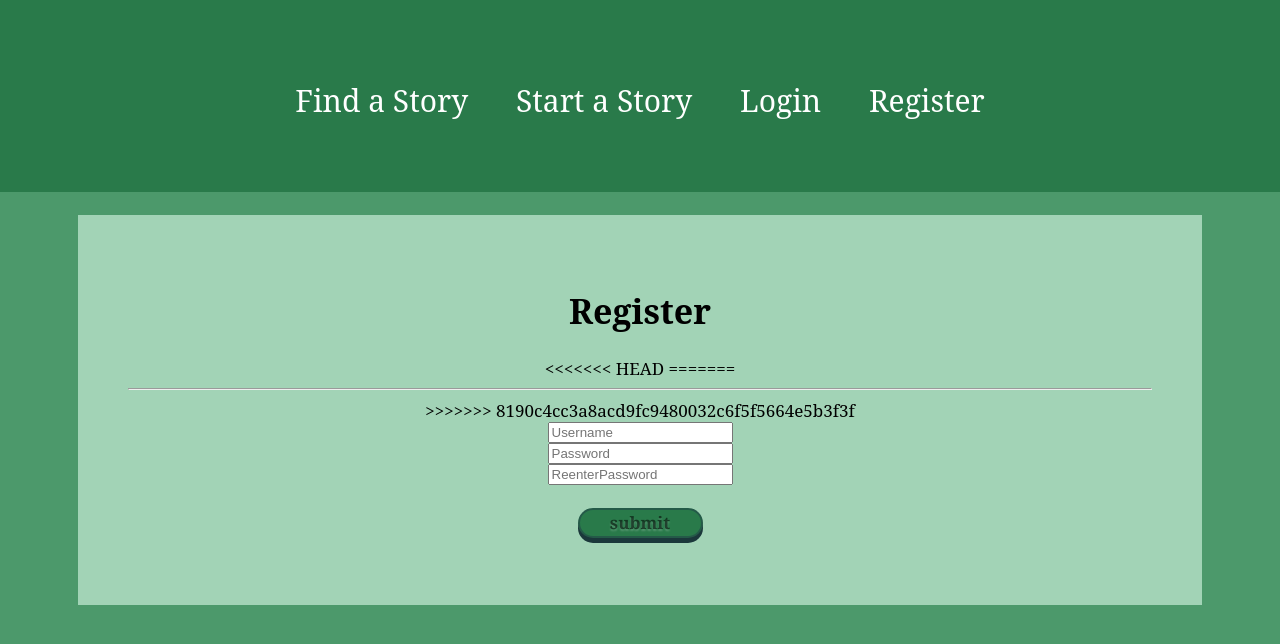
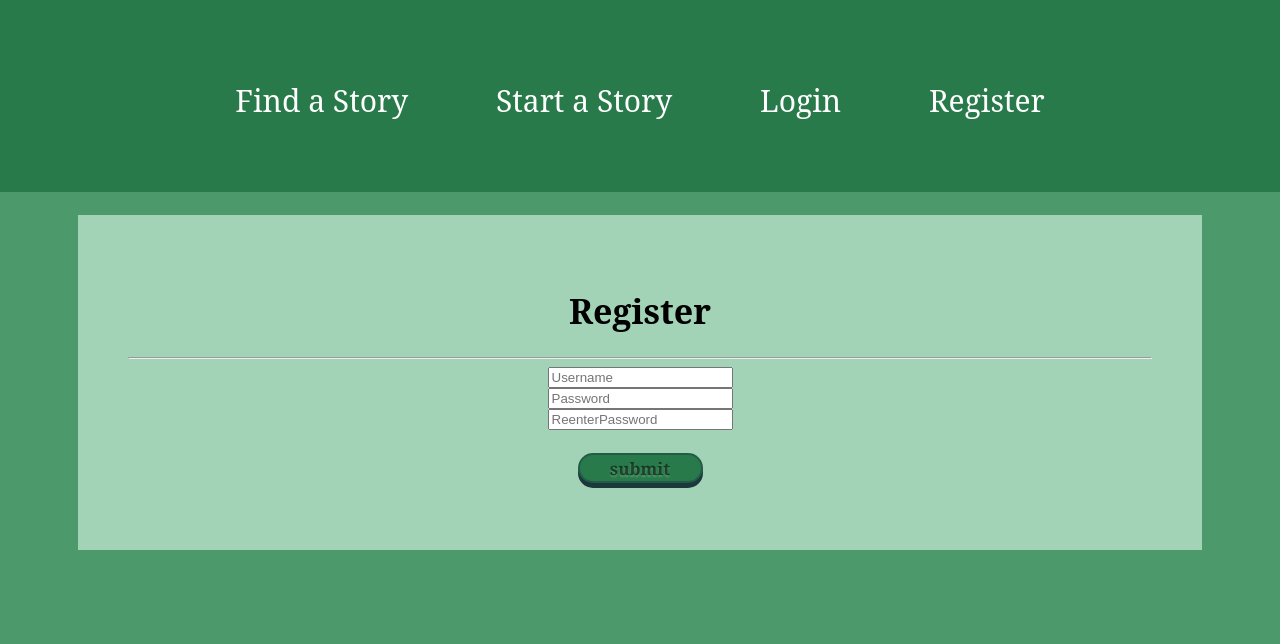
Before and after one commit to dennisYatunin/bloginator, a Flask app: page /register in a window 1280 px wide. Shown: the top 644 px of the page. Run offline with Flask 2, Linux system fonts and the light colour scheme.

Commit message:
fixed head thingy

```diff
--- a/static/style.css
+++ b/static/style.css
@@ -45,7 +45,7 @@ a:hover{
 .bar li, li > a {
     color: white;
     display: inline;
-    padding: 10px;
+    padding: 20px;
     font-weight: normal;
 }
 
--- /dev/null
+++ b/templates/.#home.html
@@ -0,0 +1 @@
+nicholas@MacBook-Pro-de-Nicholas.local.64523
--- a/templates/home.html
+++ b/templates/home.html
@@ -9,6 +9,7 @@
 	<ul>
 	{% for id in storyDict %}
 		<a href="/story/{{id}}" class ="home"><li>{{ storyDict[id] }}</li></a><br>
+
 	{% endfor %}
 
 </center>
--- a/templates/register.html
+++ b/templates/register.html
@@ -9,18 +9,14 @@
 <body>
 <center>
 <h1>Register</h1>
-<<<<<<< HEAD
-  {%if err %}
-  <h3>{{err}}</h3>
-  <hr>
-  {% endif %}
-=======
+
 <hr>
 {% if err %}
 <h3>{{err}}</h3>
 <hr>
 {% endif %}
->>>>>>> 8190c4cc3a8acd9fc9480032c6f5f5664e5b3f3f
+
+
 <form  method="POST">
 <input type="text" name="username" placeholder="Username" required>
 <br>
```
Also changed, not shown: 1 other file.
